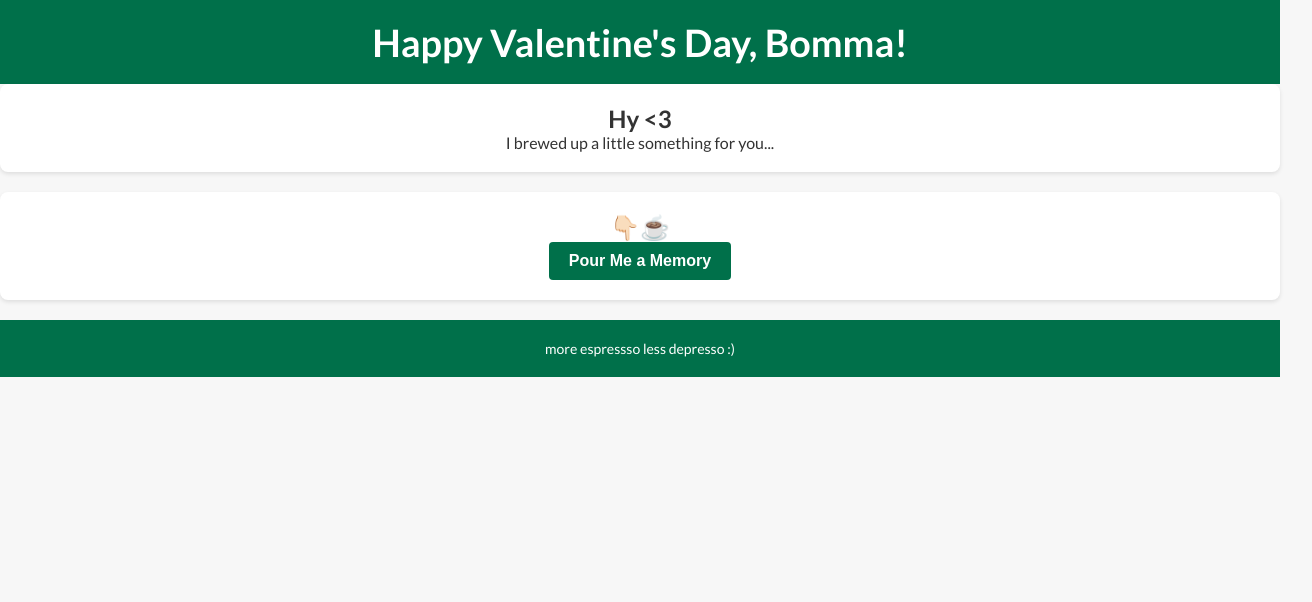
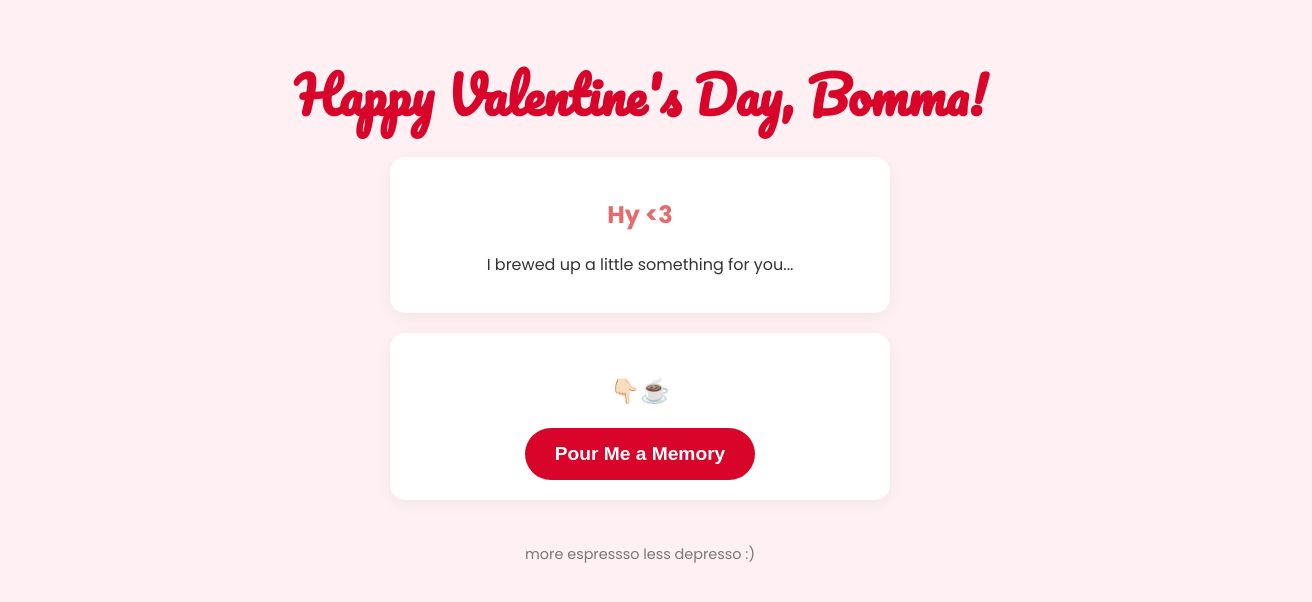
Before and after one commit to juantapexe/nams, a plain HTML site: page index.html in a window 1280 px wide. Shown: the whole page, 1312 px wide, since content can reach past the window. Drawn offline with Linux system fonts and the light colour scheme.

Commit message:
Refactor CSS for improved styling and layout
Updated styles for typography, layout, and button interactions.

```diff
--- a/style.css
+++ b/style.css
@@ -1,92 +1,95 @@
-/* Import a clean, modern font */
-@import url('https://fonts.googleapis.com/css2?family=Lato:wght@400;700&display=swap');
+@import url('https://fonts.googleapis.com/css2?family=Pacifico&family=Poppins:wght@400;700&display=swap');
 
-/* Reset default margin and padding */
-body, h1, h2, p {
+/* --- General Setup --- */
+body {
+    font-family: 'Poppins', sans-serif;
+    background-color: #fff0f3; /* Light pink background */
+    color: #333;
     margin: 0;
-    padding: 0;
-}
-
-body {
-    font-family: 'Lato', sans-serif; /* Cleaner font */
-    background-color: #f7f7f7; /* Creamy/off-white background */
-    color: #333;
-}
-
-header {
-    background-color: #00704A; /* Starbucks Green */
-    color: #fff;
-    padding: 20px 0;
+    padding: 20px;
+    display: flex;
+    flex-direction: column;
+    align-items: center;
+    min-height: 100vh;
     text-align: center;
 }
 
-/* Add this to your existing header h1 rule */
-header h1 {
-    font-size: 36px;
-    font-weight: 700;
-
-    /* This line tells it to use the animation */
+/* --- Typography --- */
+h1 {
+    font-family: 'Pacifico', cursive; /* Cute handwritten font */
+    color: #d90429; /* Strong red */
+    font-size: 3rem;
+    margin-bottom: 0;
+    /* This adds the heartbeat animation */
     animation: heartbeat 2s ease-in-out infinite;
 }
 
-/* This is the animation itself */
+h2 {
+    color: #e56b6f; /* Softer red */
+}
+
+/* --- Layout --- */
+main {
+    max-width: 500px;
+    width: 90%;
+}
+
+section {
+    background-color: #ffffff;
+    padding: 20px 30px;
+    border-radius: 15px;
+    box-shadow: 0 4px 15px rgba(0, 0, 0, 0.05);
+    margin-top: 20px;
+}
+
+footer {
+    margin-top: 30px;
+    color: #777;
+    font-size: 0.9rem;
+}
+
+/* --- The Button --- */
+#showSurprise {
+    background-color: #d90429;
+    color: #ffffff;
+    border: none;
+    padding: 15px 30px;
+    border-radius: 50px; /* Makes it a cute pill shape */
+    font-size: 1.2rem;
+    font-weight: 700;
+    cursor: pointer;
+    transition: transform 0.2s ease, box-shadow 0.2s ease;
+}
+
+#showSurprise:hover {
+    transform: scale(1.05);
+    box-shadow: 0 5px 20px rgba(217, 4, 41, 0.3);
+}
+
+/* --- The Surprise Box --- */
+#surprise {
+    margin-top: 25px;
+}
+
+#surpriseImage {
+    max-width: 100%;
+    border-radius: 10px;
+    margin-top: 15px;
+    border: 3px solid #fceef0; /* Light pink border */
+}
+
+#surpriseText {
+    font-size: 1.1rem;
+    color: #555;
+    font-weight: bold;
+}
+
+/* --- Heartbeat Animation --- */
 @keyframes heartbeat {
     0%, 100% {
         transform: scale(1);
     }
     50% {
-        transform: scale(1.05); /* Gently "grows" in the middle */
+        transform: scale(1.05);
     }
 }
-}
-
-main {
-    max-width: 800px;
-    margin: 0 auto;
-    padding: 20px;
-}
-
-section {
-    background-color: #fff; /* Clean white card */
-    border-radius: 8px;
-    padding: 20px;
-    margin-bottom: 20px;
-    box-shadow: 0 2px 4px rgba(0, 0, 0, 0.1);
-    text-align: center; /* Center section text */
-}
-
-button {
-    background-color: #00704A; /* Starbucks Green */
-    color: #fff;
-    padding: 10px 20px;
-    font-size: 16px;
-    font-weight: 700;
-    border: none;
-    border-radius: 4px;
-    cursor: pointer;
-    transition: background-color 0.3s ease;
-}
-
-button:hover {
-    background-color: #00593A; /* Darker green on hover */
-}
-
-footer {
-    background-color: #00704A; /* Starbucks Green */
-    color: #fff;
-    text-align: center;
-    padding: 20px 0;
-}
-
-footer p {
-    font-size: 14px;
-}
-
-/* Style for the surprise image */
-#surpriseImage {
-    max-width: 100%;
-    height: auto;
-    margin-top: 20px;
-    border-radius: 8px;
-    box-shadow: 0 2px 4px rgba(0, 0, 0, 0.1);
-}
```
